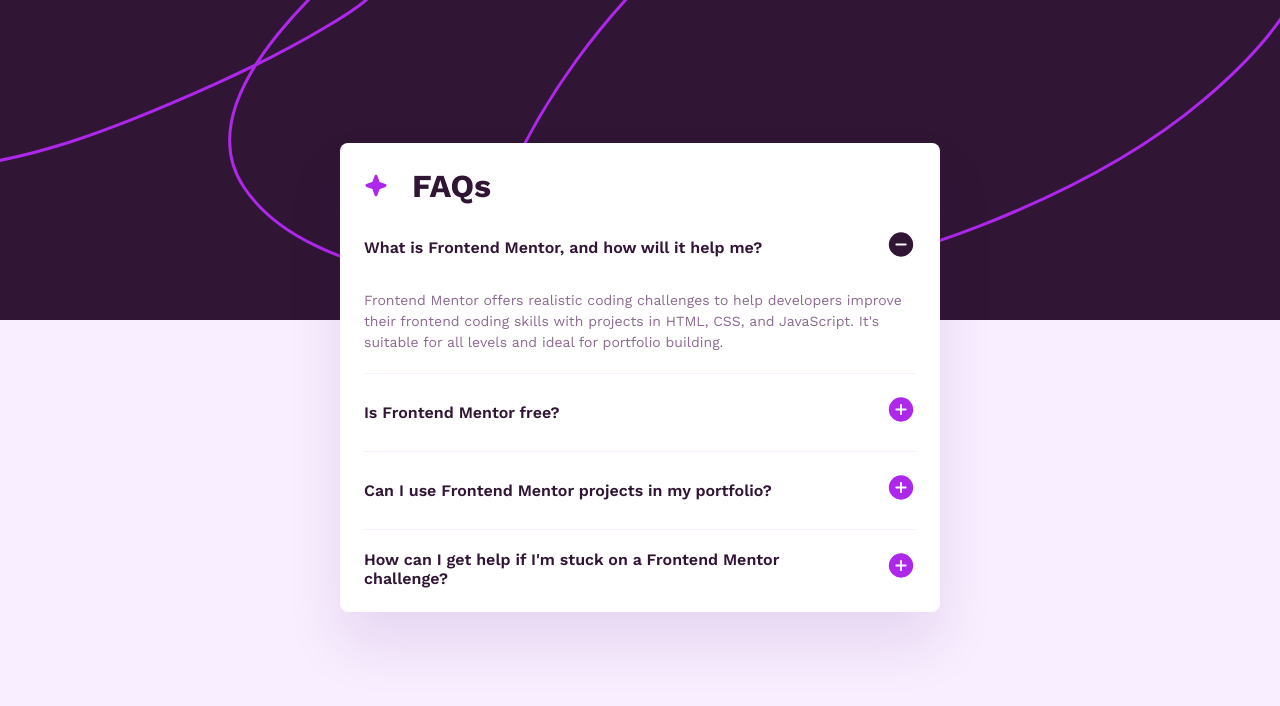
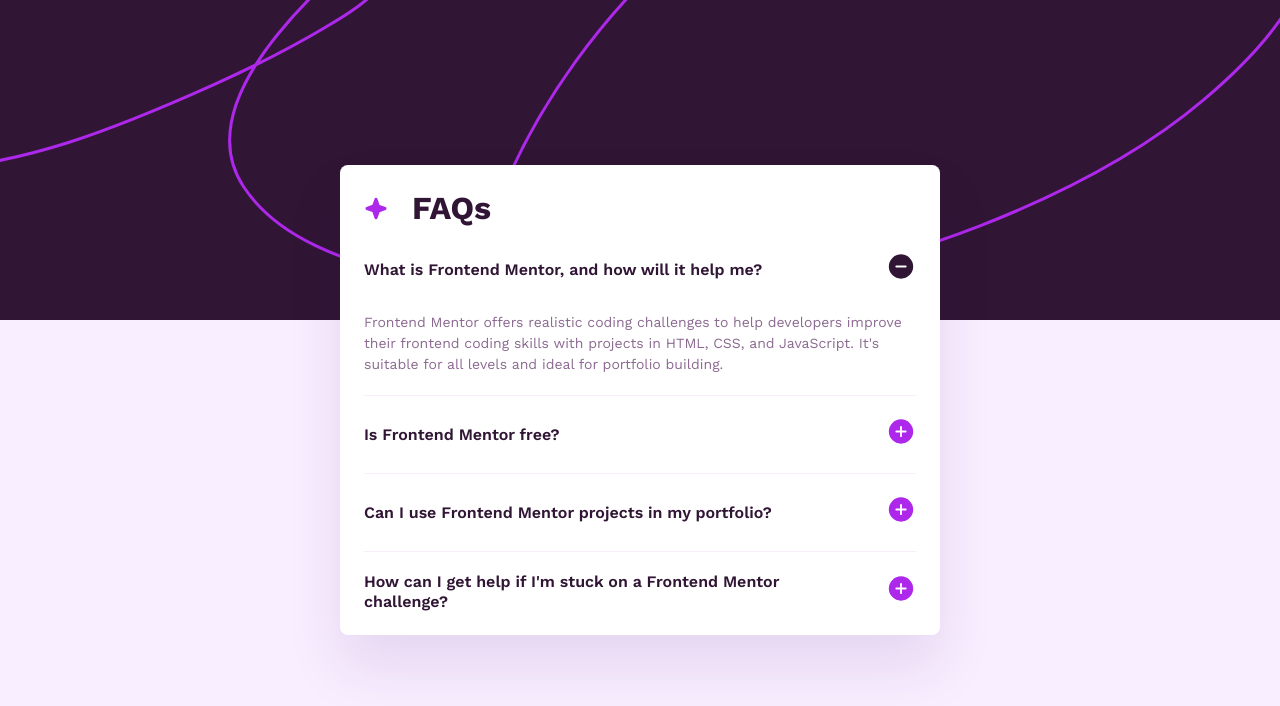
Before and after one commit to nishanth1596/faq-accordion, a React (Vite) app: page / in a window 1280 px wide. Shown: the top 706 px of the page. Built offline with nearby package versions, Linux system fonts and the light colour scheme.

Commit message:
adjusted the aligment for the bigger screens

```diff
--- a/src/App.tsx
+++ b/src/App.tsx
@@ -2,7 +2,7 @@
 
 function App() {
   return (
-    <div className="flex h-dvh flex-col items-center">
+    <div className="flex h-dvh flex-col items-center md:justify-center">
       <header>
         <h1 className="sr-only">Faq Accordian</h1>
       </header>
```
